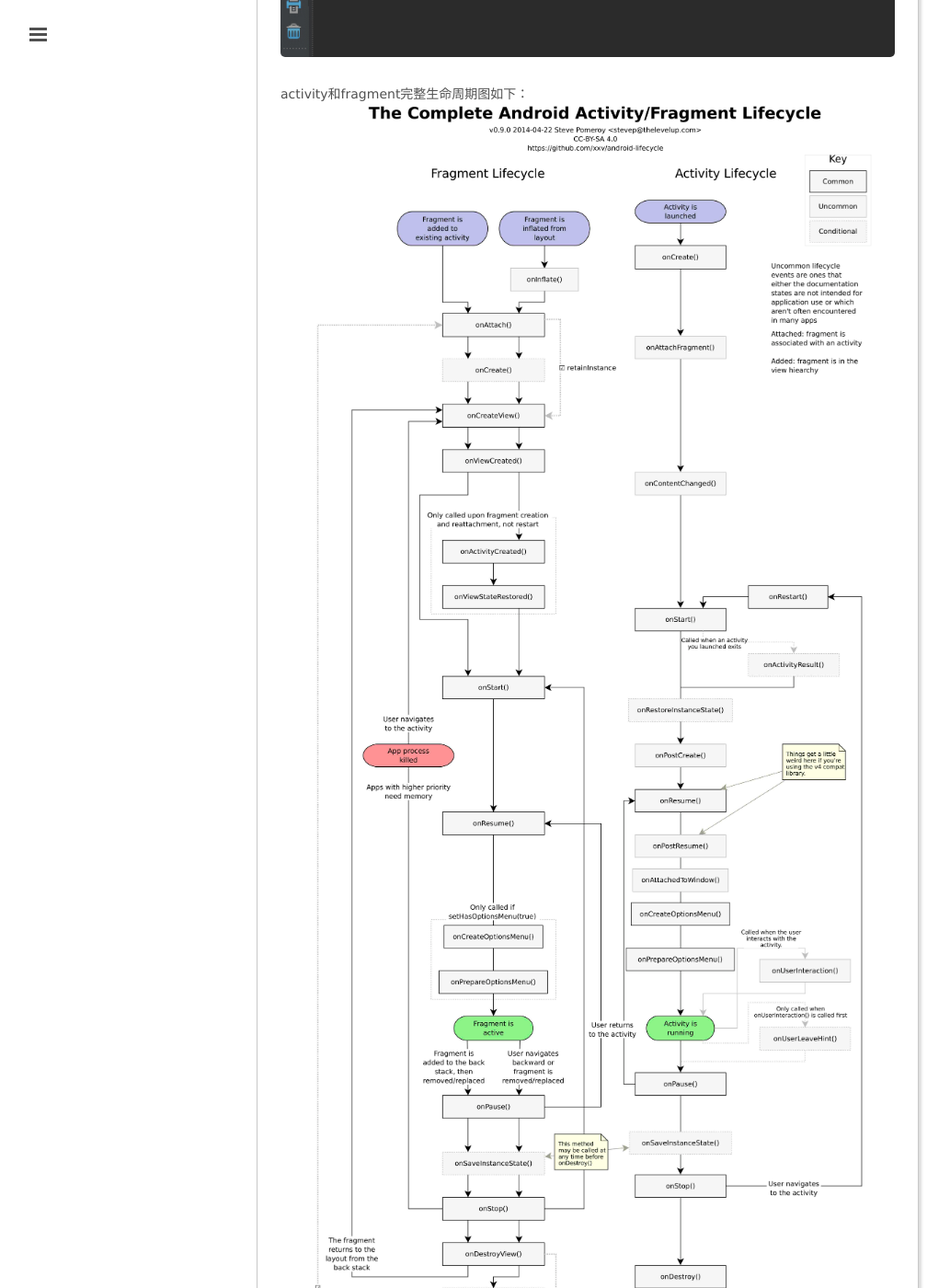
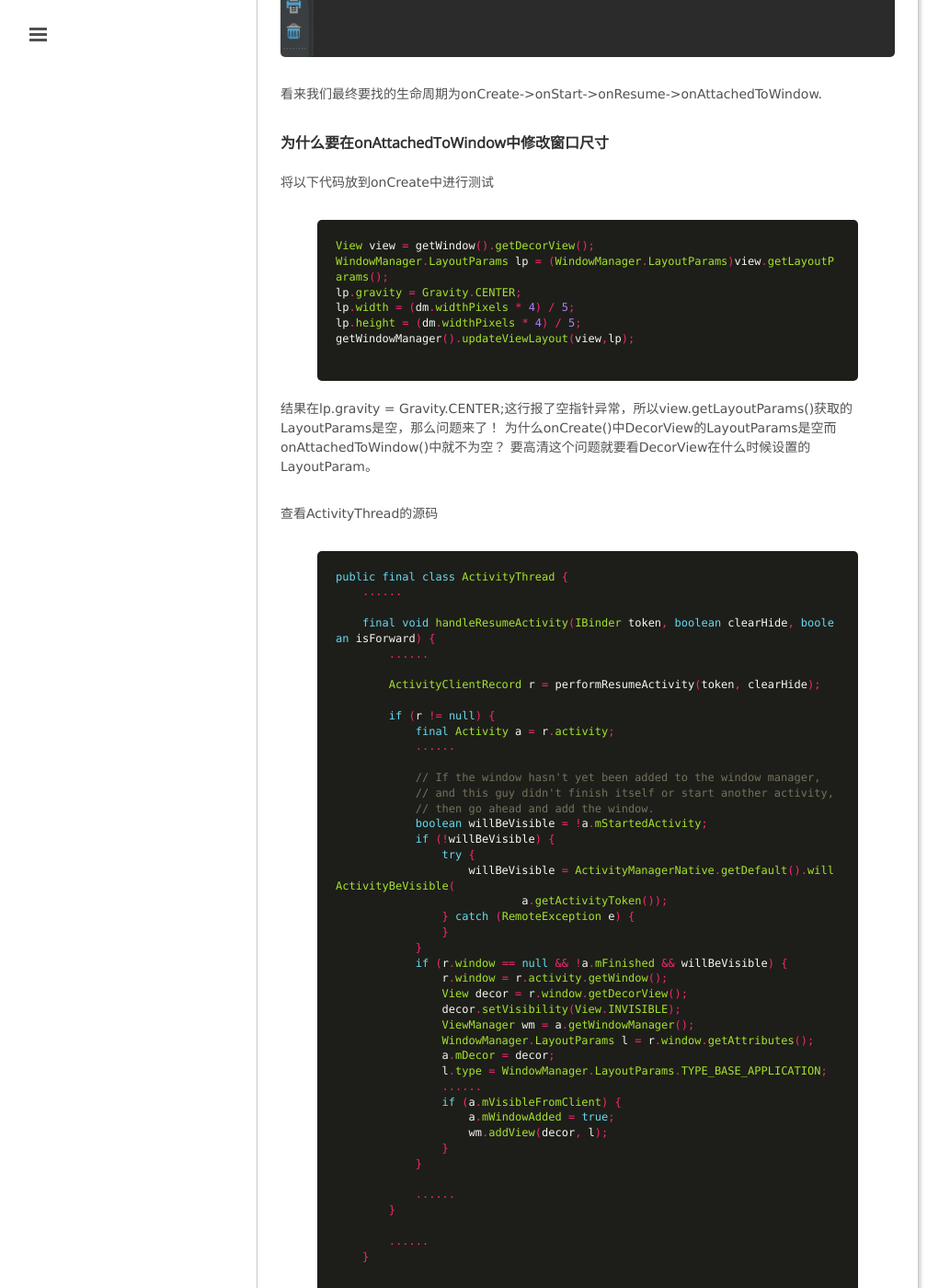
Before and after one commit to mxn21/mxn21.github.io, a Jekyll site: the page built from _posts/2015-7-1-重新认识activity生命周期.md, in a window 1280 px wide and 1400 px high, scrolled down 11042 px. Shown: the whole window at 92% size, without its empty margins (1-1034 px from the left). Built offline with Jekyll 4.4.1, drawn with Linux system fonts in a browser that asks for light colours; Markdown is read by kramdown in place of the engine named in the settings; comment, search, counter and statistics services are not loaded.

Commit message:
234324
23432432

```diff
--- a/_posts/2015-7-1-重新认识activity生命周期.md
+++ b/_posts/2015-7-1-重新认识activity生命周期.md
@@ -414,6 +414,78 @@
 
 ![](https://raw.githubusercontent.com/mxn21/mxn21.github.io/master/public/img/img52.jpg)
 
+看来我们最终要找的生命周期为onCreate->onStart->onResume->onAttachedToWindow.
+
+#### 为什么要在onAttachedToWindow中修改窗口尺寸
+
+将以下代码放到onCreate中进行测试
+
+	{% highlight java  %}
+View view = getWindow().getDecorView();
+WindowManager.LayoutParams lp = (WindowManager.LayoutParams)view.getLayoutParams();
+lp.gravity = Gravity.CENTER;
+lp.width = (dm.widthPixels * 4) / 5;
+lp.height = (dm.widthPixels * 4) / 5;
+getWindowManager().updateViewLayout(view,lp);
+    {% endhighlight %}
+
+结果在lp.gravity = Gravity.CENTER;这行报了空指针异常，所以view.getLayoutParams()获取的LayoutParams是空，那么问题来了！
+为什么onCreate()中DecorView的LayoutParams是空而onAttachedToWindow()中就不为空？
+要高清这个问题就要看DecorView在什么时候设置的LayoutParam。
+
+查看ActivityThread的源码
+
+	{% highlight java  %}
+public final class ActivityThread {
+    ......
+
+    final void handleResumeActivity(IBinder token, boolean clearHide, boolean isForward) {
+        ......
+
+        ActivityClientRecord r = performResumeActivity(token, clearHide);
+
+        if (r != null) {
+            final Activity a = r.activity;
+            ......
+
+            // If the window hasn't yet been added to the window manager,
+            // and this guy didn't finish itself or start another activity,
+            // then go ahead and add the window.
+            boolean willBeVisible = !a.mStartedActivity;
+            if (!willBeVisible) {
+                try {
+                    willBeVisible = ActivityManagerNative.getDefault().willActivityBeVisible(
+                            a.getActivityToken());
+                } catch (RemoteException e) {
+                }
+            }
+            if (r.window == null && !a.mFinished && willBeVisible) {
+                r.window = r.activity.getWindow();
+                View decor = r.window.getDecorView();
+                decor.setVisibility(View.INVISIBLE);
+                ViewManager wm = a.getWindowManager();
+                WindowManager.LayoutParams l = r.window.getAttributes();
+                a.mDecor = decor;
+                l.type = WindowManager.LayoutParams.TYPE_BASE_APPLICATION;
+                ......
+                if (a.mVisibleFromClient) {
+                    a.mWindowAdded = true;
+                    wm.addView(decor, l);
+                }
+            }
+
+            ......
+        }
+
+        ......
+    }
+
+    ......
+}
+	    {% endhighlight %}
+
+
+
 
 
 activity和fragment完整生命周期图如下：
```
